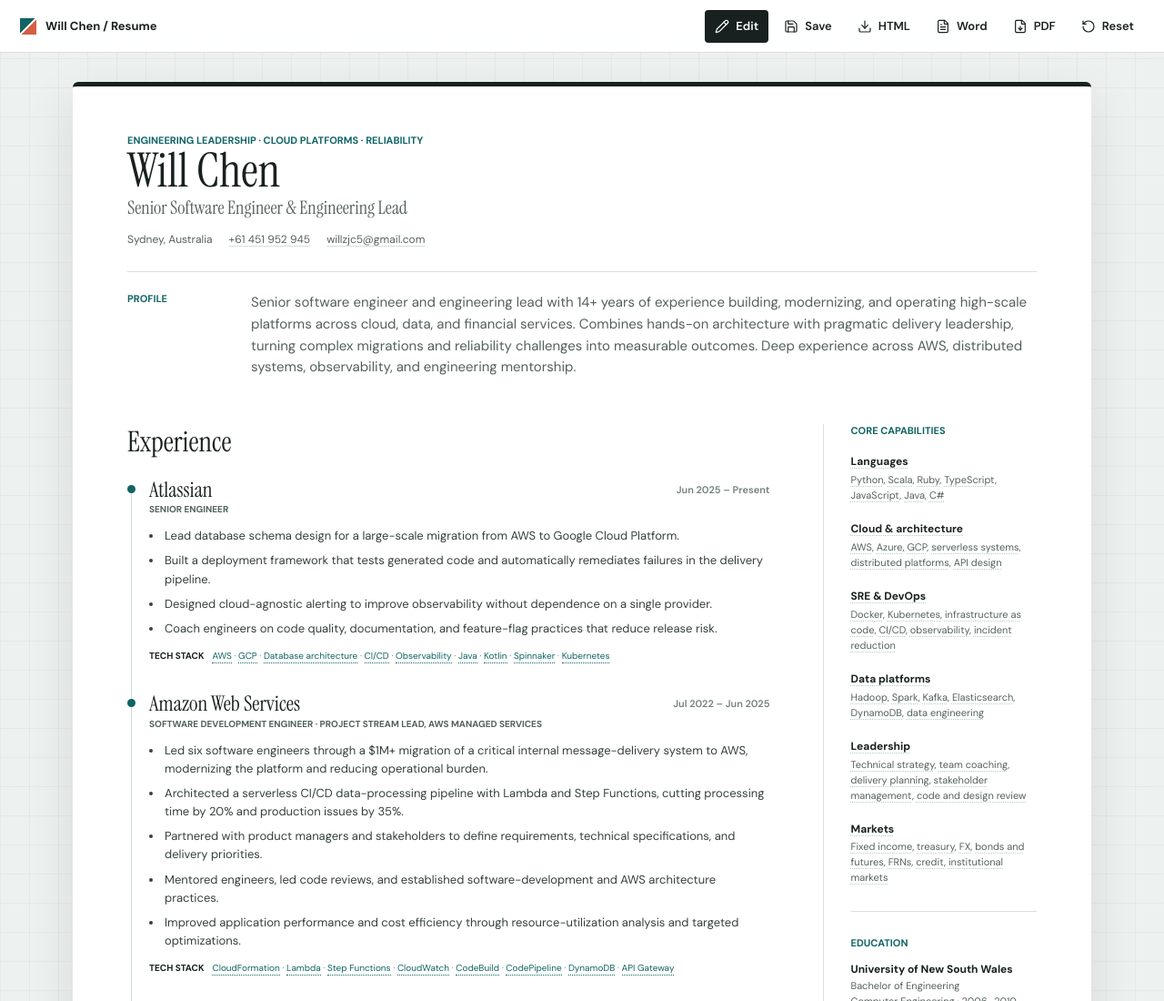
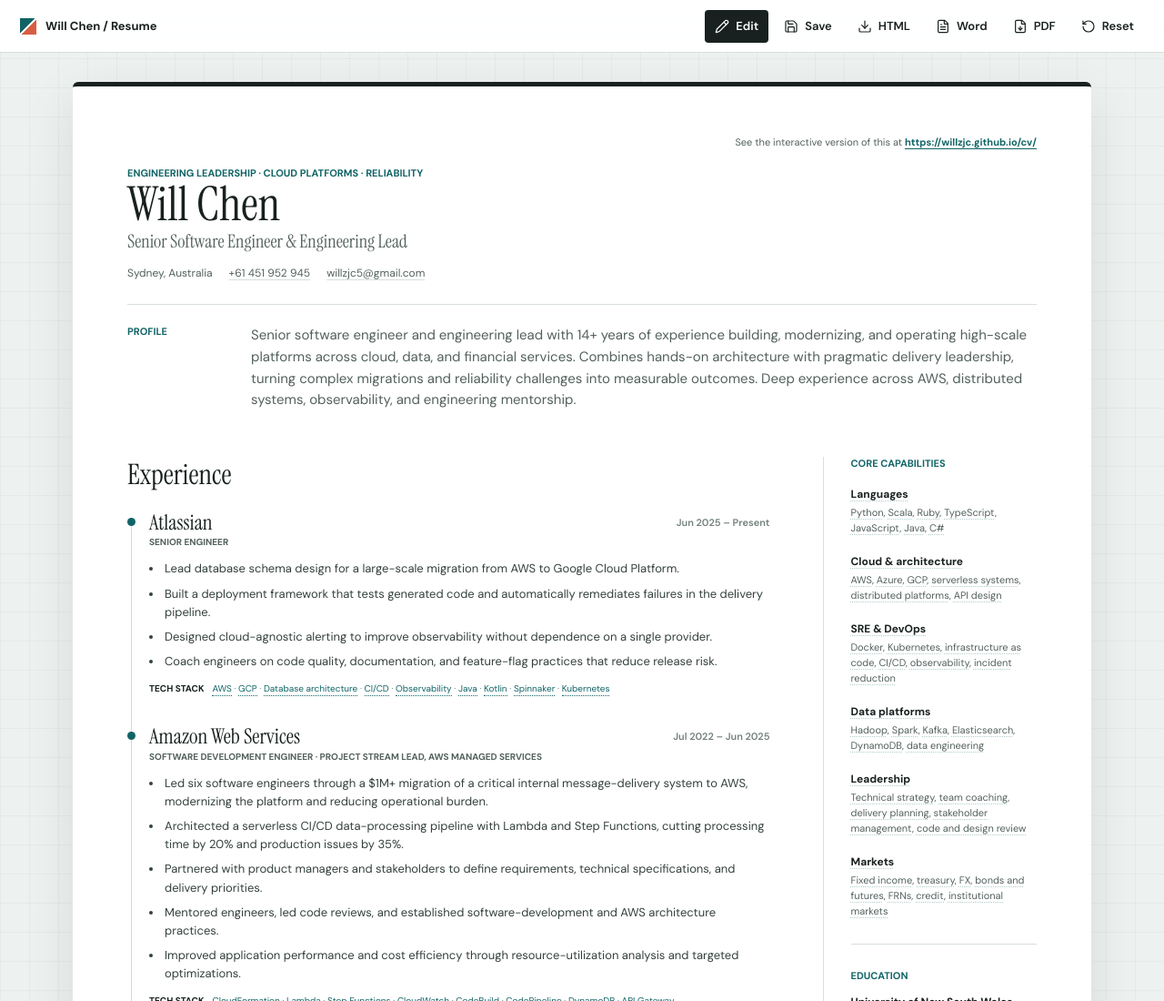
Before and after one commit to willzjc/cv, a plain HTML site: page index.html in a window 1280 px wide. Shown: the top 1100 px of the page at 91% size. Drawn offline with nearby package versions, Linux system fonts and the light colour scheme.

Commit message:
Add interactive resume link

```diff
--- a/index.html
+++ b/index.html
@@ -224,6 +224,20 @@
       box-shadow: var(--shadow);
     }
 
+    .interactive-note {
+      margin: 0 0 18px;
+      color: var(--soft-ink);
+      font-size: 11px;
+      text-align: right;
+    }
+
+    .interactive-note a {
+      color: var(--teal);
+      font-weight: 700;
+      overflow-wrap: anywhere;
+      text-underline-offset: 3px;
+    }
+
     .identity {
       padding-bottom: 24px;
       border-bottom: 1px solid var(--line);
@@ -1007,6 +1021,11 @@
         border-top: 0 !important;
         border-radius: 0 !important;
         box-shadow: none !important;
+      }
+
+      .interactive-note {
+        margin-bottom: 2.5mm;
+        font-size: 7.5pt;
       }
 
       .identity {
@@ -1250,6 +1269,8 @@
   </div>
 
   <main class="resume" id="resume">
+    <p class="interactive-note">See the interactive version of this at <a href="https://willzjc.github.io/cv/">https://willzjc.github.io/cv/</a></p>
+
     <header class="identity reveal" style="--delay: 40ms">
       <div>
         <p class="eyebrow editable" data-edit-id="identity-kicker">Engineering leadership &middot; Cloud platforms &middot; Reliability</p>
@@ -1735,6 +1756,8 @@
     @page { size: A4; margin: 12mm; }
     body { margin: 0; color: #18211f; font-family: Aptos, Calibri, sans-serif; font-size: 9.5pt; line-height: 1.4; }
     h1, h2, h3, p { margin-top: 0; }
+    .interactive-note { margin: 0 0 7pt; color: #53615d; font-size: 7.5pt; text-align: right; }
+    .interactive-note a { color: #116466; font-weight: 700; }
     h1 { margin-bottom: 2pt; font-family: Georgia, serif; font-size: 28pt; font-weight: 400; }
     h2, h3 { font-family: Georgia, serif; font-weight: 400; }
     a { color: #116466; text-decoration: none; }
```
